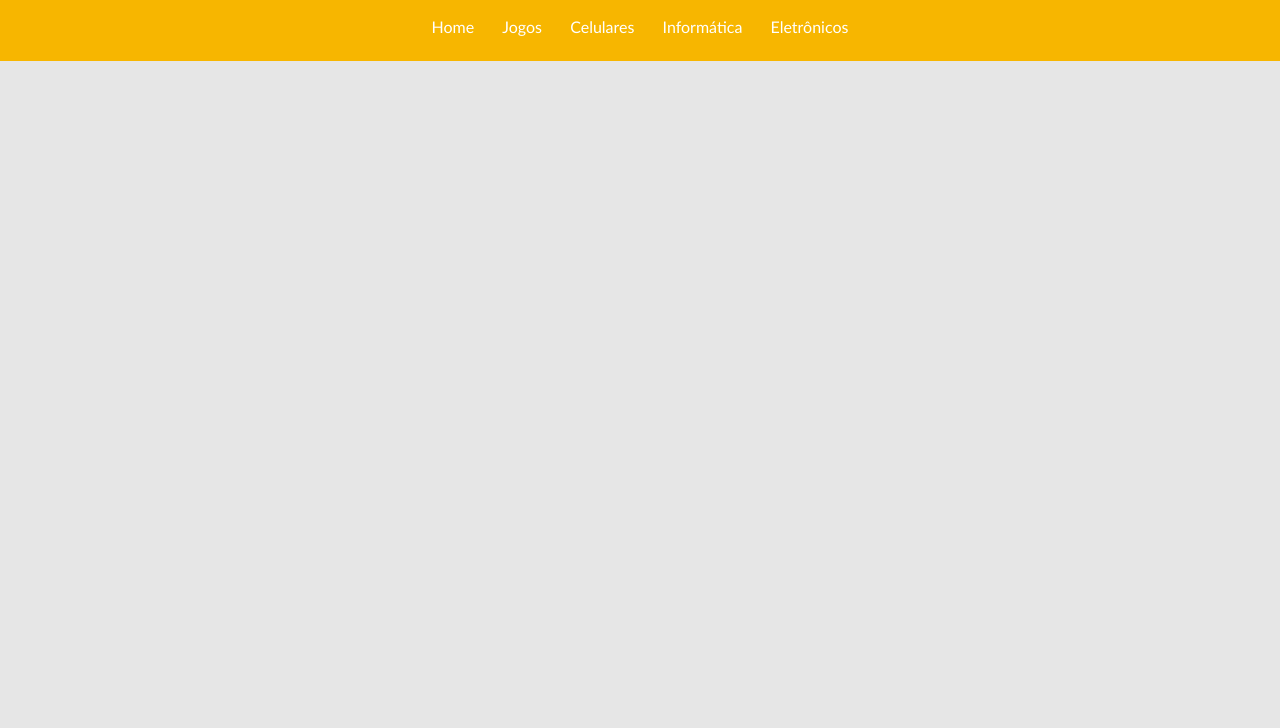
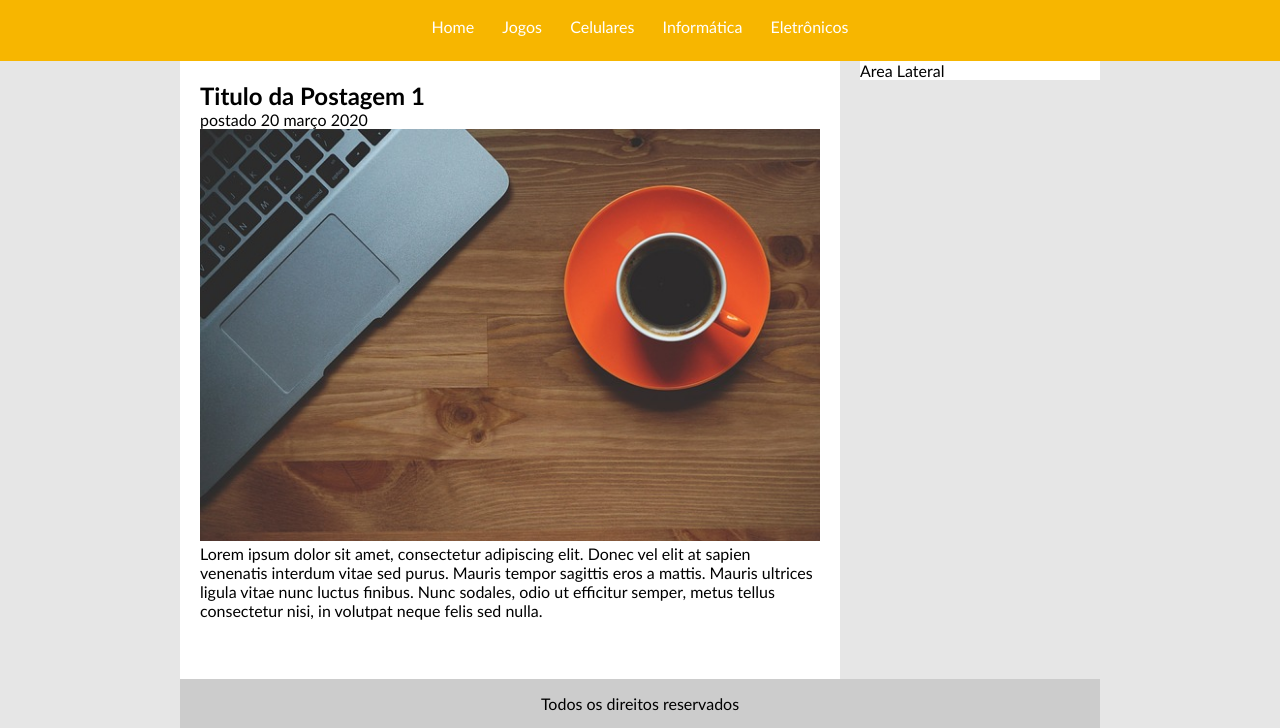
Before and after one commit to lmboldrin/TecBlog, a plain HTML site: page paginas/index.html in a window 1280 px wide. Shown: the part 76-804 px from the top of the page. Drawn offline with Linux system fonts and the light colour scheme.

Commit message:
Criando estrutura basica das postagens

```diff
--- a/paginas/index.html
+++ b/paginas/index.html
@@ -19,6 +19,27 @@
             <a href="eletronicos.html">Eletrônicos</a>
         </div>
     </div>
+    <div id="area-principal">
+        <div id="area-postagens">
+            <!-- Abertura Postagem -->
+            <div class="postagem">
+                <h2>Titulo da Postagem 1</h2>
+                <span>postado 20 março 2020</span>
+                <img src="../imagens/imagem1.jpg" width="620px">
+                <p>
+                    Lorem ipsum dolor sit amet, consectetur adipiscing elit. Donec vel elit at sapien venenatis interdum vitae sed purus. Mauris tempor sagittis eros a mattis. Mauris ultrices ligula vitae nunc luctus finibus. Nunc sodales, odio ut efficitur semper, metus tellus consectetur nisi, in volutpat neque felis sed nulla.
+                </p>
+                <a href="#">Leia Mais</a>
+            </div>
+            <!-- Fechamento Postagem -->
+        </div>
+        <div id="area-lateral">
+            Area Lateral
+        </div>
+        <div id="rodape">
+            Todos os direitos reservados
+        </div>
+    </div>
 
 </body>
 </html>
--- a/style/style.css
+++ b/style/style.css
@@ -24,6 +24,39 @@ body{
 #area-logo, #area-menu{
     padding: 10px;
 
+}
+
+
+#area-principal{
+    width:920px;
+    margin: 0 auto;
+}
+
+#area-postagens, #area-lateral{
+    background: white;
+}
+
+#area-postagens{
+    width:660px;
+    float:left;
+}
+
+.postagem{
+    padding: 20px;
+    margin-bottom: 20px;
+    background: white;
+}
+
+#area-lateral{
+    width:240px;
+    float:right;
+}
+
+#rodape{
+    clear: both;
+    text-align: center;
+    padding: 15px;
+    background: #CCC;
 }
 
 /* Formatação do Menu */
```
